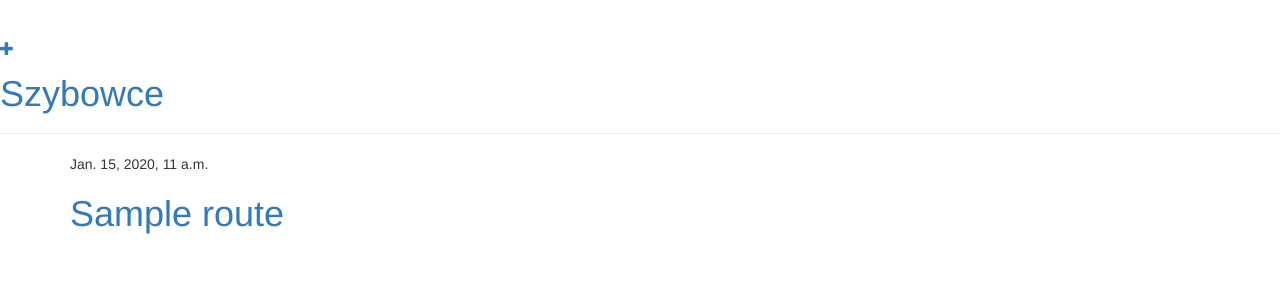
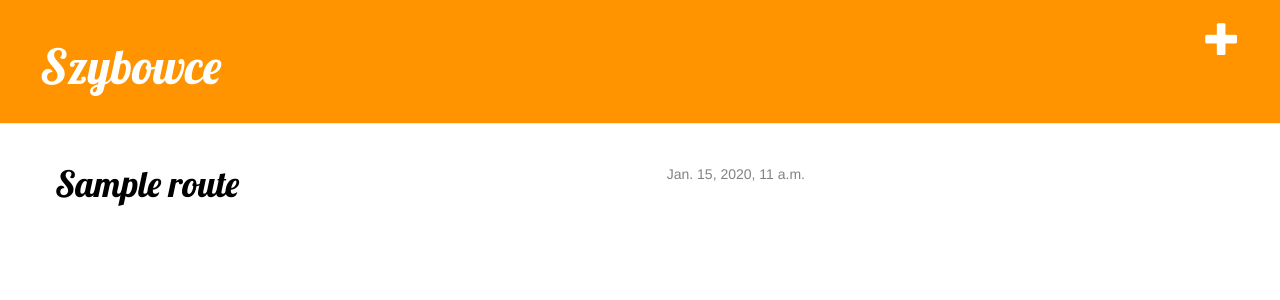
Before and after one commit to Patheman/szybowce, a Django app: template szybowce/templates/szybowce/route_list.html in a window 1280 px wide. Shown: the top 300 px of the page. Run offline with Django 3.2, Linux system fonts and the light colour scheme; the template is opened without the code that fills it: values that come from a table or form of the project are taken from there, others are empty; a user stored in the database is signed in; tables that the repository leaves empty hold one stand-in row (values such as "Sample post"); some libraries are stand-ins or nearby versions.

Commit message:
Dodano formularz dla modelu Route, utworzono folder static z arkuszem stylu szybowce.css

```diff
--- a/mysite/settings.py
+++ b/mysite/settings.py
@@ -102,3 +102,6 @@ USE_TZ = True
 
 STATIC_URL = '/static/'
 STATIC_ROOT = os.path.join(BASE_DIR, 'public', 'static')
+STATICFILES_DIRS = (
+        os.path.join(BASE_DIR, "static"),
+)
--- /dev/null
+++ b/static/css/szybowce.css
@@ -0,0 +1,47 @@
+.page-header {
+    background-color: #ff9400;
+    margin-top: 0;
+    padding: 20px 20px 20px 40px;
+}
+
+.page-header h1, .page-header h1 a, .page-header h1 a:visited, .page-header h1 a:active {
+    color: #ffffff;
+    font-size: 36pt;
+    text-decoration: none;
+}
+
+.content {
+    margin-left: 40px;
+}
+
+h1, h2, h3, h4 {
+    font-family: 'Lobster', cursive;
+}
+
+.date {
+    float: right;
+    color: #828282;
+}
+
+.save {
+    float: right;
+}
+
+.route-form textarea, .route-form input {
+    width: 100%;
+}
+
+.top-menu, .top-menu:hover, .top-menu:visited {
+    color: #ffffff;
+    float: right;
+    font-size: 26pt;
+    margin-right: 20px;
+}
+
+.route {
+    margin-bottom: 70px;
+}
+
+.route h1 a, .route h1 a:visited {
+    color: #000000;
+}
--- a/szybowce/templates/szybowce/route_list.html
+++ b/szybowce/templates/szybowce/route_list.html
@@ -7,7 +7,6 @@
 		{{ route.published_date }}
 		</div>
 		<h1><a href="{% url 'route_detail' pk=route.pk %}">{{ route.title }}</a></h1>
-		<p>{{ route.text|linebreaksbr }}</p>
 	</div>
 	{% endfor %}
 {% endblock content %}
```
Also changed, not shown: szybowce/forms.py (added, +9 -0 lines), szybowce/templates/szybowce/route_detail.html (+8 -2 lines), 1 other file.
